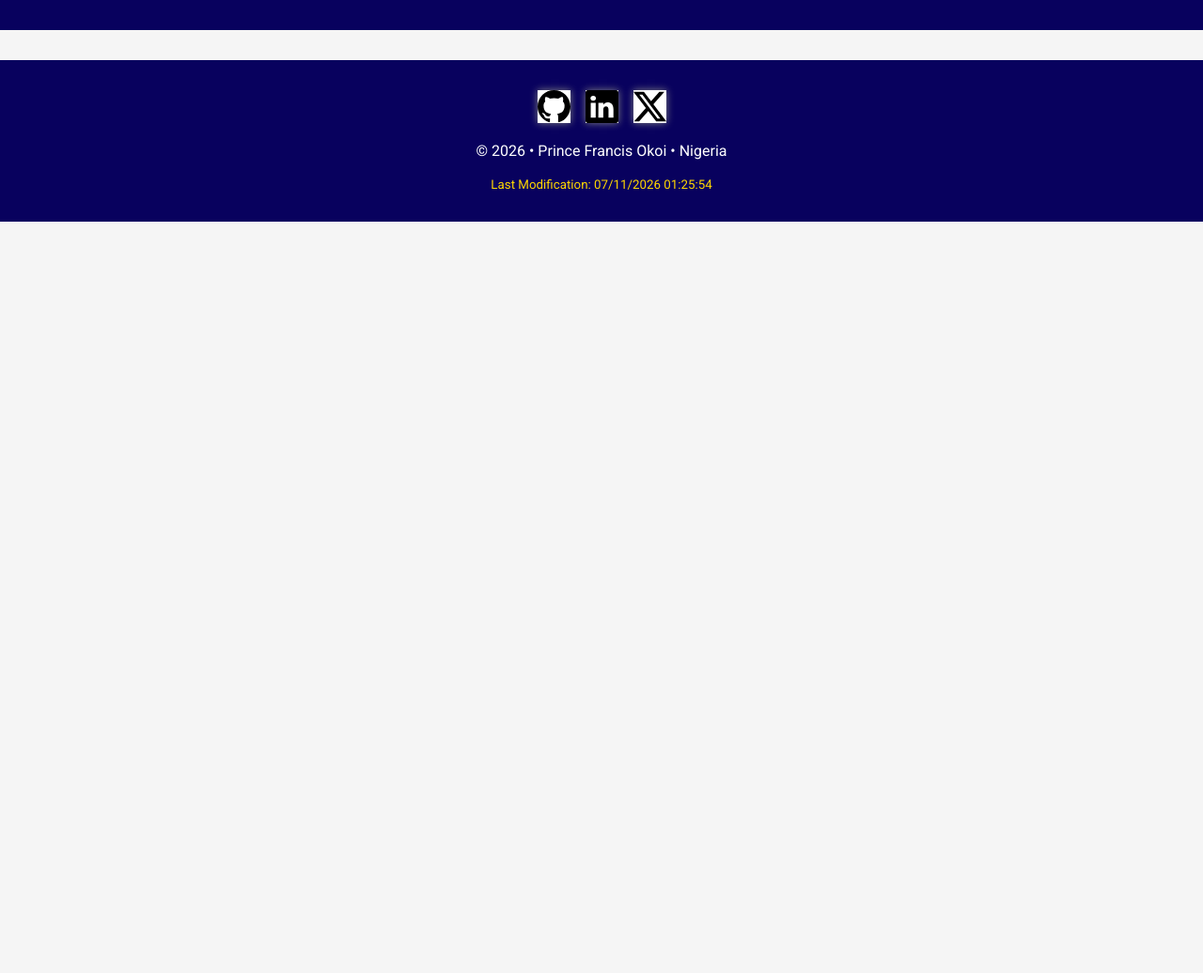
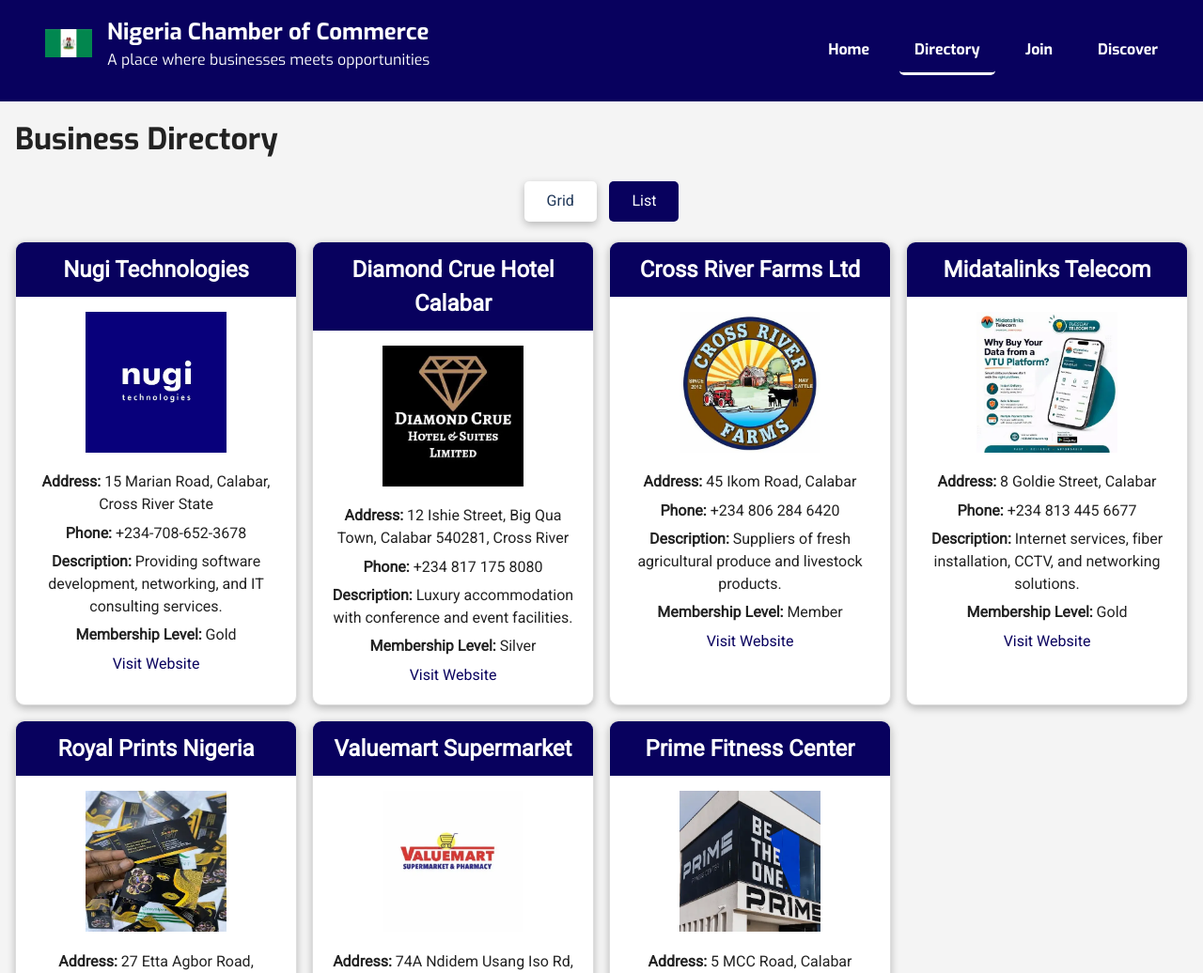
Before and after one commit to okoiprince/wdd231, a plain HTML site: page chamber/directory.html in a window 1280 px wide. Shown: the top 1036 px of the page at 94% size. Before the commit the page ends 800 px from the top, so only its background shows below. Drawn offline with Linux system fonts and the light colour scheme; files that its build step writes are made by us from their sources; files whose address does not match are found by name.

Commit message:
Chamber of Commerce Directory

```diff
--- /dev/null
+++ b/chamber/data/members.json
@@ -0,0 +1,79 @@
+[
+    {
+        "name": "Nugi Technologies",
+        "address": "15 Marian Road, Calabar, Cross River State",
+        "phone": "+234-708-652-3678",
+        "website": "https://www.nugitech.com",
+        "image": "nugi_tech.webp",
+        "membership": "Gold",
+        "industry": "Information Technology",
+        "description": "Providing software development, networking, and IT consulting services.",
+        "email": "info@nugitech.com"
+    },
+    {
+        "name": "Diamond Crue Hotel Calabar",
+        "address": "12 Ishie Street, Big Qua Town, Calabar 540281, Cross River",
+        "phone": "+234 817 175 8080",
+        "website": "https://diamondcruehotel.com",
+        "image": "diamond_crue.webp",
+        "membership": "Silver",
+        "industry": "Hospitality",
+        "description": "Luxury accommodation with conference and event facilities.",
+        "email": "info@diamondcruehotel.com"
+    },
+    {
+        "name": "Cross River Farms Ltd",
+        "address": "45 Ikom Road, Calabar",
+        "phone": "+234 806 284 6420",
+        "website": "https://farmersportal.crossriverstate.gov.ng",
+        "image": "crossriver_farms.webp",
+        "membership": "Member",
+        "industry": "Agriculture",
+        "description": "Suppliers of fresh agricultural produce and livestock products.",
+        "email": "info@crossriverstatefarmersportal.com.ng"
+    },
+    {
+        "name": "Midatalinks Telecom",
+        "address": "8 Goldie Street, Calabar",
+        "phone": "+234 813 445 6677",
+        "website": "https://midatalinks.com.ng/",
+        "image": "midatalinks.webp",
+        "membership": "Gold",
+        "industry": "Telecommunications",
+        "description": "Internet services, fiber installation, CCTV, and networking solutions.",
+        "email": "support@midatalinks.com"
+    },
+    {
+        "name": "Royal Prints Nigeria",
+        "address": "27 Etta Agbor Road, Calabar",
+        "phone": "+234 807 321 9876",
+        "website": "https://www.royalprints.com",
+        "image": "royalprint.webp",
+        "membership": "Silver",
+        "industry": "Printing & Branding",
+        "description": "Professional printing, branding, and graphic design services.",
+        "email": "info@royalprints.com"
+    },
+    {
+        "name": "Valuemart Supermarket",
+        "address": " 74A Ndidem Usang Iso Rd, Calabar, Cross River",
+        "phone": "+234 908 875 8757",
+        "website": "https://www.valuemartdc.com",
+        "image": "valuemart.webp",
+        "membership": "Member",
+        "industry": "Retail",
+        "description": "One-stop supermarket offering groceries and household essentials.",
+        "email": "info@valuemartdc.com"
+    },
+    {
+        "name": "Prime Fitness Center",
+        "address": "5 MCC Road, Calabar",
+        "phone": "+234 812 998 7766",
+        "website": "https://www.primefitness.com",
+        "image": "prime_fitness.webp",
+        "membership": "Silver",
+        "industry": "Health & Fitness",
+        "description": "Modern fitness gym offering personal training and wellness programs.",
+        "email": "contact@primefitness.com"
+    }
+]
--- a/chamber/directory.html
+++ b/chamber/directory.html
@@ -11,7 +11,7 @@
     <meta name="author" content="Prince Francis Okoi">
 
     <!--Facebook Meta Tag-->
-    <meta property="og:title" content="Prince Francis Okoi | WDD 231 Home Page">
+    <meta property="og:title" content="Prince Francis Okoi | WDD 231 Directory">
     <meta property="og:description"
         content="Welcome to Prince Francis Okoi's WDD 231 course homepage, featuring web development projects, certificate courses, and programming assignments.">
     <meta property="og:image" content="https://okoiprince.github.io/wdd231/images/profile.jpg">
@@ -22,13 +22,14 @@
     <link rel="icon" href="images/favicon.ico">
 
     <!-- Stylesheets -->
+    <link rel="stylesheet" href="styles/reset.css">
     <link rel="stylesheet" href="styles/small.css">
     <link rel="stylesheet" href="styles/large.css">
 
     <!-- Javascripts -->
     <script src="scripts/date.js" defer></script>
     <script src="scripts/navigation.js" defer></script>
-    <script src="scripts/course.js" defer></script>
+    <script src="scripts/directory.js" defer></script>
 
     <!-- Google fonts -->
     <link rel="preconnect" href="https://fonts.googleapis.com">
@@ -39,9 +40,42 @@
 
 <body>
     <header>
+
+        <div class="logo">
+            <img src="images/logo.webp" alt="Chamber Logo">
+            <div>
+                <h2>Nigeria Chamber of Commerce</h2>
+                <p>A place where businesses meets opportunities</p>
+            </div>
+        </div>
+
+        <button id="menu">&#9776;</button>
+        <nav>
+            <ul id="nav-links">
+                <li><a href="../index.html">Home</a></li>
+                <li><a href="directory.html" class="active">Directory</a></li>
+                <li><a href="#">Join</a></li>
+                <li><a href="#">Discover</a></li>
+            </ul>
+        </nav>
+
     </header>
 
     <main>
+
+        <h1>Business Directory</h1>
+
+        <div class="view-buttons">
+
+            <button id="grid">Grid</button>
+
+            <button id="list">List</button>
+
+        </div>
+
+        <section id="members" class="grid">
+
+        </section>
 
     </main>
 
--- /dev/null
+++ b/chamber/scripts/date.js
@@ -0,0 +1,7 @@
+// Footer: Current Year
+const year = new Date().getFullYear();
+
+document.getElementById("currentyear").textContent = year;
+
+document.getElementById("lastModified").textContent =
+    "Last Modification: " + document.lastModified;
--- /dev/null
+++ b/chamber/scripts/directory.js
@@ -0,0 +1,63 @@
+const url = "data/members.json";
+const cards = document.querySelector("#members");
+
+//Display Cards
+function displayMembers(members) {
+
+    members.forEach(member => {
+
+        const card = document.createElement("section");
+
+        card.innerHTML = `
+            <h2>${member.name}</h2>
+            <img src="images/${member.image}" alt="${member.name}">
+            <p><strong>Address:</strong> ${member.address}</p>
+            <p><strong>Phone:</strong> ${member.phone}</p>
+            <p><strong>Description:</strong> ${member.description}</p>
+            <p><strong>Membership Level:</strong> ${member.membership}</p>
+            <p class="website">
+                <a href="${member.website}" target="_blank">
+                    Visit Website
+                </a>
+            </p>
+        `;
+
+        cards.appendChild(card);
+
+    });
+
+}
+
+// Grid/List Toggle
+const gridButton = document.querySelector("#grid");
+const listButton = document.querySelector("#list");
+const display = document.querySelector("#members");
+
+gridButton.addEventListener("click", () => {
+    display.classList.add("grid");
+    display.classList.remove("list");
+
+    gridButton.classList.add("active");
+    listButton.classList.remove("active");
+});
+
+listButton.addEventListener("click", () => {
+    display.classList.add("list");
+    display.classList.remove("grid");
+
+    listButton.classList.add("active");
+    gridButton.classList.remove("active");
+});
+
+//Call to JSON file
+async function getMembers() {
+
+    const response = await fetch(url);
+
+    const data = await response.json();
+
+    displayMembers(data);
+
+}
+gridButton.classList.add("active");
+getMembers();
--- /dev/null
+++ b/chamber/scripts/navigation.js
@@ -0,0 +1,10 @@
+const menuBtn = document.querySelector("#menu");
+const nav = document.querySelector("#nav-links");
+
+menuBtn.addEventListener("click", () => {
+    nav.classList.toggle("open");
+
+    menuBtn.innerHTML = nav.classList.contains("open")
+        ? "✖"
+        : "&#9776;";
+});
--- /dev/null
+++ b/chamber/styles/large.css
@@ -0,0 +1,83 @@
+@media only screen and (min-width: 768px) {
+
+    /* Header segment*/
+    header {
+        display: grid;
+        grid-template-columns: auto 1fr auto;
+        align-items: center;
+        padding: 1rem 2rem;
+    }
+
+    header img {
+        margin: 0;
+    }
+
+    .logo {
+        text-align: left;
+        margin-left: 1rem;
+    }
+
+    #menu {
+        display: none;
+    }
+
+    nav ul {
+        display: flex !important;
+        justify-content: flex-end;
+        gap: 1rem;
+    }
+
+    nav li {
+        margin: 0;
+    }
+
+    nav a {
+        border-radius: 5px;
+        padding: .8rem 1rem;
+    }
+
+    /* Grid */
+
+    .grid {
+        grid-template-columns: repeat(auto-fit, minmax(300px, 1fr));
+    }
+
+    .grid section {
+        padding-bottom: 1rem;
+    }
+
+    .grid img {
+        width: 150px;
+        height: 150px;
+    }
+
+    /* List */
+    .list {
+        display: flex;
+        flex-direction: column;
+        gap: 1rem;
+    }
+
+    .list section {
+        display: block;
+        padding: 1rem;
+        text-align: left;
+    }
+
+    .list img {
+        display: none;
+    }
+
+    .list h2 {
+        margin-bottom: .5rem;
+    }
+
+    .list p {
+        margin: .3rem 0;
+    }
+
+    /* Footer*/
+    footer {
+        padding: 2rem;
+    }
+}
--- /dev/null
+++ b/chamber/styles/reset.css
@@ -0,0 +1,56 @@
+/* Box sizing */
+*,
+*::before,
+*::after {
+    box-sizing: border-box;
+}
+
+/* Remove default margins */
+body,
+h1,
+h2,
+h3,
+h4,
+p,
+figure,
+blockquote,
+dl,
+dd {
+    margin: 0;
+}
+
+/* Remove list styles */
+ul,
+ol {
+    list-style: none;
+    margin: 0;
+    padding: 0;
+}
+
+/* Body defaults */
+body {
+    min-height: 100vh;
+    text-rendering: optimizeSpeed;
+    line-height: 1.5;
+}
+
+/* Images */
+img,
+picture {
+    max-width: 100%;
+    display: block;
+}
+
+/* Forms */
+input,
+button,
+textarea,
+select {
+    font: inherit;
+}
+
+/* Links */
+a {
+    text-decoration: none;
+    color: inherit;
+}
--- /dev/null
+++ b/chamber/styles/small.css
@@ -0,0 +1,220 @@
+:root {
+    --primary: #08015e;
+    --secondary: #fff;
+    --accent: #f4f4f4;
+    --white: #ffffff;
+    --dark: #222;
+    --border: #ddd;
+    --box-shadow: 0 3px 8px rgba(0, 0, 0, 0.25);
+
+    --header-font: "Exo", sans-serif;
+    --body-font: "Roboto", sans-serif;
+}
+
+body {
+    font-family: var(--body-font);
+    color: var(--dark);
+    background: var(--accent);
+}
+
+/* Header Style */
+header {
+    background: var(--primary);
+    color: var(--secondary);
+    padding: 1rem;
+    font-family: var(--header-font);
+}
+
+.logo {
+    display: flex;
+    align-items: center;
+    gap: 1rem;
+    margin-bottom: 1rem;
+}
+
+.logo img {
+    width: 50px;
+    height: auto;
+}
+
+.logo span {
+    font-size: 1.4rem;
+    font-weight: bold;
+}
+
+#menu {
+    font-size: 2rem;
+    border: none;
+    background: none;
+    color: white;
+    cursor: pointer;
+}
+
+nav ul {
+    display: none;
+    list-style: none;
+    font-family: "Exo", sans-serif;
+    font-weight: bolder;
+}
+
+nav ul.open {
+    display: block;
+}
+
+nav li {
+    margin: .5rem 0;
+}
+
+nav a {
+    display: block;
+    padding: .7rem;
+    color: white;
+    text-decoration: none;
+}
+
+nav a:hover {
+    background: white;
+    color: #1d3557;
+}
+
+nav a.active {
+    background: transparent;
+    color: var(--secondary);
+    border-bottom: 3px solid var(--secondary);
+}
+
+/* Main Style  */
+main {
+    display: grid;
+    margin: auto;
+    padding: 1rem;
+}
+
+h1 {
+    margin-bottom: 1rem;
+    font-family: var(--header-font);
+}
+
+/*  Buttons Style */
+.view-buttons {
+    text-align: center;
+    margin-bottom: 1rem;
+}
+
+.view-buttons button {
+    padding: .6rem 1.5rem;
+    margin: .3rem;
+    border: none;
+    background: var(--primary);
+    color: white;
+    cursor: pointer;
+    border-radius: 5px;
+}
+
+.view-buttons button:hover {
+    background: var(--secondary);
+    color: #1d3557;
+    box-shadow: var(--box-shadow);
+}
+
+.view-buttons .active {
+    background: var(--secondary);
+    color: #1d3557;
+    box-shadow: var(--box-shadow);
+}
+
+/* Formatting */
+p a {
+    color: var(--primary);
+    padding: .5rem;
+    border-radius: 8px;
+}
+
+p a:hover {
+    background: var(--secondary);
+    color: #1d3557;
+    box-shadow: var(--box-shadow);
+}
+
+
+/* Grid  Card Styling */
+.grid {
+    display: grid;
+    grid-template-columns: 1fr;
+    gap: 1rem;
+}
+
+/* Card Design  */
+.grid section,
+.list section {
+    background: white;
+    border-radius: 10px;
+    border: 1px solid var(--border);
+    overflow: hidden;
+    text-align: center;
+    box-shadow: var(--box-shadow);
+}
+
+.grid img {
+    width: 120px;
+    height: 120px;
+    object-fit: cover;
+    margin: 1rem auto;
+}
+
+.grid h2 {
+    background: var(--primary);
+    color: white;
+    padding: .7rem;
+}
+
+.grid p {
+    padding: .2rem 1rem;
+}
+
+/* List card styling*/
+
+.list {
+    display: flex;
+    flex-direction: column;
+    gap: .5rem;
+}
+
+.list section {
+    display: flex;
+    flex-direction: column;
+    text-align: left;
+    padding: 1rem;
+    box-shadow: var(--box-shadow);
+}
+
+.list img {
+    display: none;
+}
+
+/* Footer style */
+
+footer {
+    background: var(--primary);
+    color: var(--secondary);
+    text-align: center;
+    padding: 2rem 1rem;
+}
+
+#lastModified {
+    color: gold;
+    font-size: 10pt;
+}
+
+.social {
+    display: flex;
+    justify-content: center;
+    gap: 1rem;
+    margin-bottom: 1rem;
+}
+
+.social img {
+    background-color: var(--secondary);
+    box-shadow: 0 0 8px grey;
+    width: 35px;
+}
--- a/styles/small.css
+++ b/styles/small.css
@@ -1,6 +1,7 @@
 :root {
     --primary: #08015e;
     --secondary: #fff;
+    --box-shadow: box-shadow: 0 3px 8px rgba(0, 0, 0, 0.25);
 }
 
 * {
```
Also changed, not shown: index.html (+1 -1 lines), chamber/images/crossriver_farms.webp (added), chamber/images/diamond_crue.webp (added), chamber/images/logo.webp (added), chamber/images/midatalinks.webp (added), chamber/images/nugi_tech.webp (added), chamber/images/prime_fitness.webp (added), chamber/images/royalprint.webp (added), chamber/images/valuemart.webp (added).
